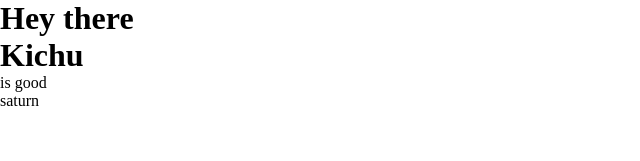
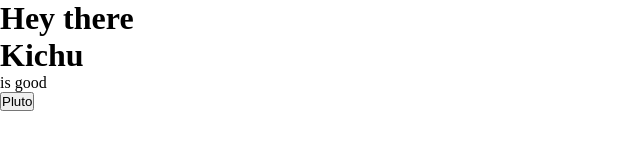
Before and after one commit to Jinocvarughese/B_M_S, a React (Create React App) app: page / in a window 1280 px wide. Shown: the top 161 px of the page, without its empty margins (0-640 px from the left). Built offline with nearby package versions, Linux system fonts and the light colour scheme.

Commit message:
using hooks - useEffect

```diff
--- a/src/components/user.jsx
+++ b/src/components/user.jsx
@@ -1,54 +1,35 @@
-import React from "react";
+import React, { useEffect } from "react";
 
-class User extends React.Component {
+const User = (props) => {
+    const [planet, setPlanet] = React.useState("Pluto");   //in other way we can remove React from this line and add thing inside"" => ", {useState}" after React in the import line
 
-   constructor(props){
-       super(props);
 
-       this.state = {
-           planet: "in mars",
-       };
-       console.log("hey I'm from constructor");
-   }
+    // componentDidMount
+    React.useEffect(() => {                   // same as above comment
+        console.log("component mounting");
 
-componentDidMount(){
-   this.setState({                // changing mars to pluto inside componentDidMount
-       planet: "in pluto"
-   });
-}
 
-static getDerivedStateFromProps(prop, state) {
-    console.log("I'm from get derived state");
-    return {planet: "saturn"};
-}
+    //componentWillMount
+    return console.log("bye");
+    }, []);                                   // to not make component mounting only run once add empty array as argument
 
-shouldComponentUpdate(nextProp, nextState) {
-    console.log({
-        nextProp,
-        nextState,
-    });
-    return true;
-}
 
-getSnapshotBeforeUpdate(prevProp, prevState){
-    console.log({prevProp, prevState});
-    return true;
-}
+   //componentDidUpdate
+   //shouldComponentUpdate                   //checks if both component are same and don't change if same
+   React.useEffect(() => {
+       console.log("Planet Changes");
+   }, [planet]);                           // giving another argument inside []
 
-componentDidUpdate(){
-    console.log(this.state);
-}
 
-    render() {
-        console.log("I'm being rendered");
-        return (
-            <div>
-                <h1>{this.props.name}</h1>
-                <p>{this.props.description}</p>
-                <p>{this.state.planet}</p>
-            </div>
-        );
-    }
+   return (
+        <div>
+            <h1>{props.name}</h1>
+            <p>{props.description}</p>
+            <button onClick={() => setPlanet("Earth")}>
+                {planet}
+            </button>
+        </div>
+    );
 }
 
 export default User;
```
